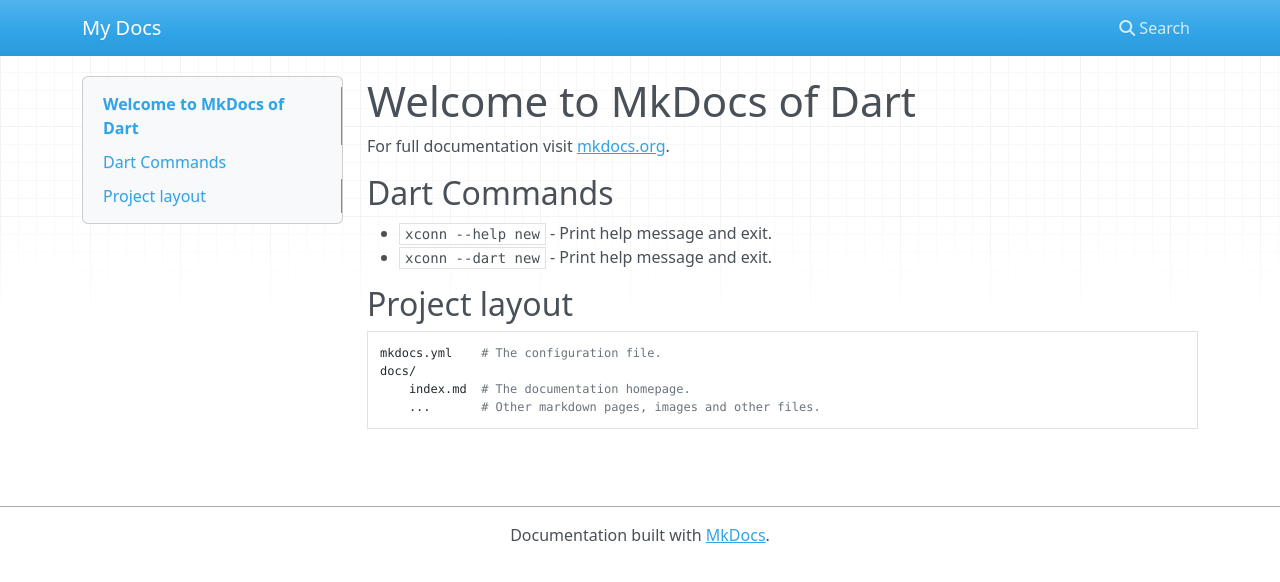
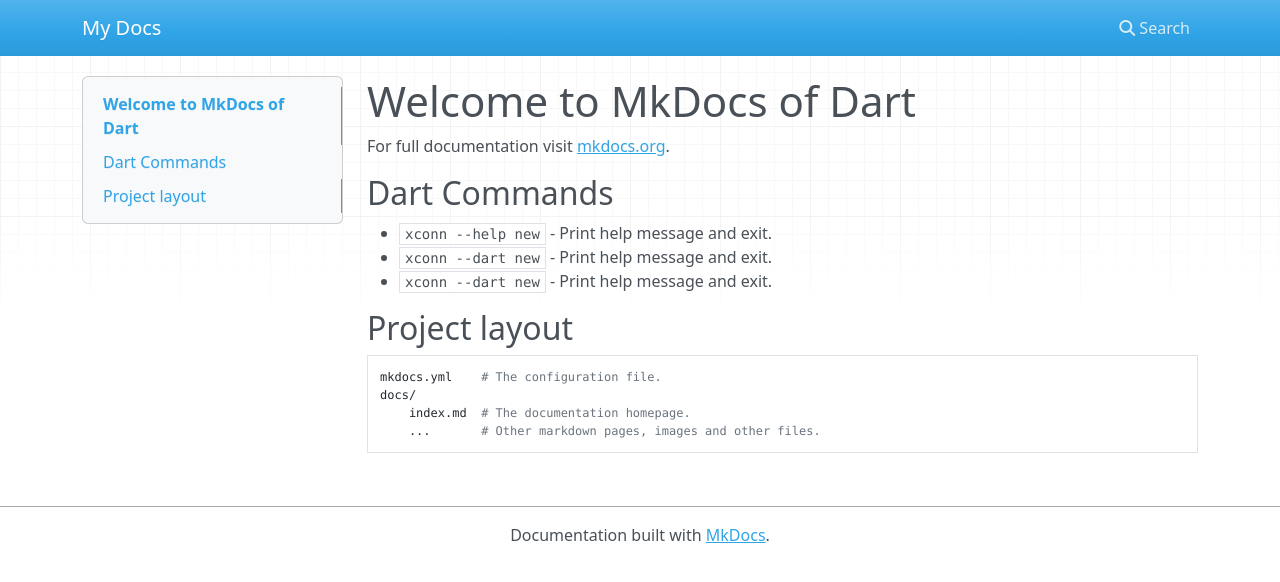
Before and after one commit to Mahad-10/mkdocs-aws, an MkDocs documentation site: the page built from docs/index.md, in a window 1280 px wide. Shown: the top 582 px of the page. Built offline with MkDocs 1.6.1, drawn with Linux system fonts in a browser that asks for light colours; nearby versions of some CDN libraries.

Commit message:
change docs

```diff
--- a/docs/index.md
+++ b/docs/index.md
@@ -6,6 +6,7 @@
 
 * `xconn --help new` - Print help message and exit.
 * `xconn --dart new` - Print help message and exit.
+* `xconn --dart new` - Print help message and exit.
 
 ## Project layout
 
```
